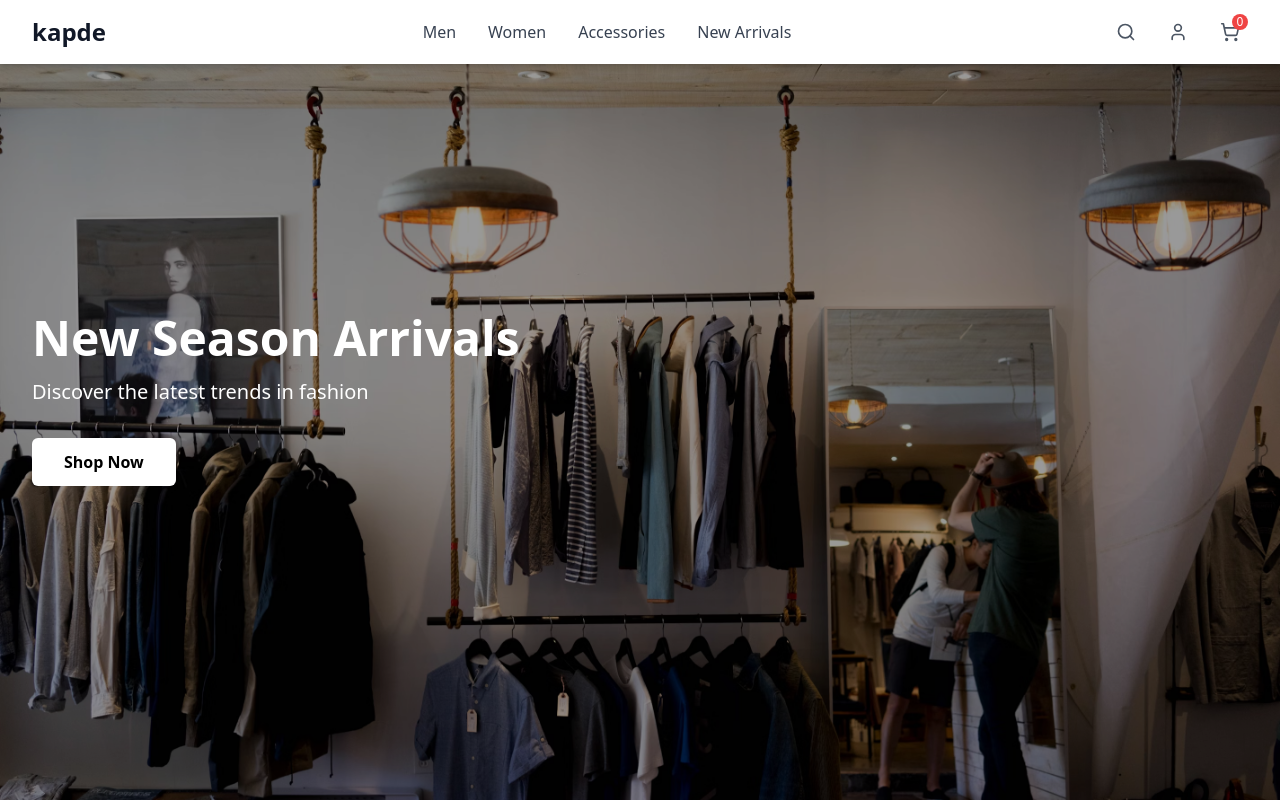
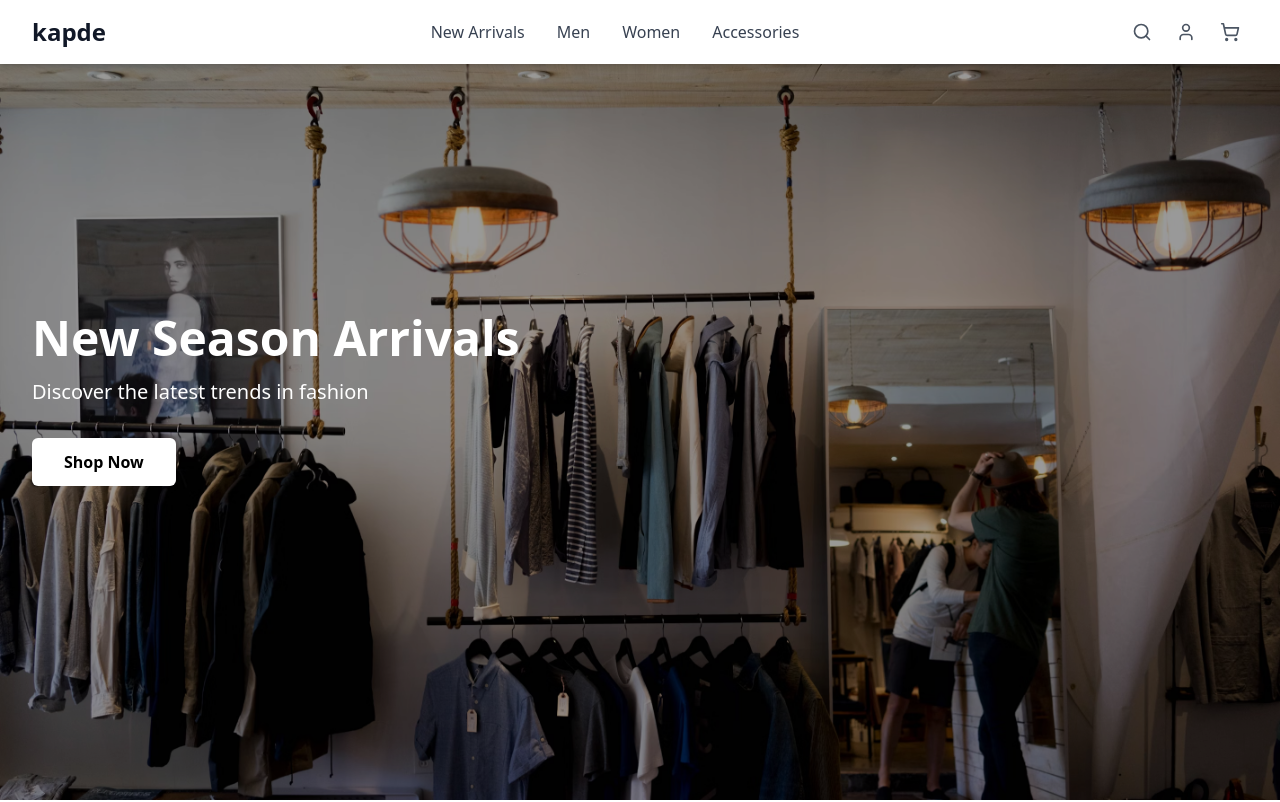
Before and after one commit to viveknaskar/kapde, a React (Vite) app: page / in a window 1280 px wide. Shown: the top 802 px of the page. Built offline with nearby package versions, Linux system fonts and the light colour scheme.

Commit message:
fixed wire up cart, search, mobile menu, and newsletter, fixed nav anchors, price formatting, footer, and code quality issues

```diff
--- a/package.json
+++ b/package.json
@@ -28,6 +28,6 @@
     "tailwindcss": "^3.4.17",
     "typescript": "^5.5.3",
     "typescript-eslint": "^8.3.0",
-    "vite": "^5.4.2"
+    "vite": "^8.0.0"
   }
 }
--- a/src/App.tsx
+++ b/src/App.tsx
@@ -1,153 +1,85 @@
+import { useState } from 'react';
 import Navbar from './components/Navbar';
 import Hero from './components/Hero';
 import CategorySection from './components/CategorySection';
 import Newsletter from './components/Newsletter';
+import Footer from './components/Footer';
 
-const newArrivals = [
-  {
-    id: 1,
-    name: "Summer Dress",
-    price: 89.99,
-    image: "/images/summer-dress.jpg"
-  },
-  {
-    id: 2,
-    name: "Casual Shirt",
-    price: 49.99,
-    image: "/images/casual-shirt.jpg"
-  },
-  {
-    id: 3,
-    name: "Denim Jacket",
-    price: 129.99,
-    image: "/images/denim-jacket.jpg"
-  },
-  {
-    id: 4,
-    name: "Classic Watch",
-    price: 199.99,
-    image: "/images/classic-watch.jpg"
-  }
+interface Product {
+  id: number;
+  name: string;
+  price: number;
+  image: string;
+}
+
+const newArrivals: Product[] = [
+  { id: 1, name: "Summer Dress", price: 89.99, image: "/images/summer-dress.jpg" },
+  { id: 2, name: "Casual Shirt", price: 49.99, image: "/images/casual-shirt.jpg" },
+  { id: 3, name: "Denim Jacket", price: 129.99, image: "/images/denim-jacket.jpg" },
+  { id: 4, name: "Classic Watch", price: 199.99, image: "/images/classic-watch.jpg" },
 ];
 
-const menProducts = [
-  {
-    id: 5,
-    name: "Classic Suit",
-    price: 299.99,
-    image: "/images/classic-suit.jpg"
-  },
-  {
-    id: 6,
-    name: "Leather Shoes",
-    price: 149.99,
-    image: "/images/leather-shoes.jpg"
-  },
-  {
-    id: 7,
-    name: "Cotton T-Shirt",
-    price: 29.99,
-    image: "/images/cotton-t-shirt.jpg"
-  },
-  {
-    id: 8,
-    name: "Casual Sneakers",
-    price: 89.99,
-    image: "/images/casual-sneakers.jpg"
-  }
+const menProducts: Product[] = [
+  { id: 5, name: "Classic Suit", price: 299.99, image: "/images/classic-suit.jpg" },
+  { id: 6, name: "Leather Shoes", price: 149.99, image: "/images/leather-shoes.jpg" },
+  { id: 7, name: "Cotton T-Shirt", price: 29.99, image: "/images/cotton-t-shirt.jpg" },
+  { id: 8, name: "Casual Sneakers", price: 89.99, image: "/images/casual-sneakers.jpg" },
 ];
 
-const womenProducts = [
-  {
-    id: 9,
-    name: "Evening Gown",
-    price: 199.99,
-    image: "/images/evening-gown.jpg"
-  },
-  {
-    id: 10,
-    name: "Designer Bag",
-    price: 159.99,
-    image: "/images/designer-bag.jpg"
-  },
-  {
-    id: 11,
-    name: "Summer Hat",
-    price: 39.99,
-    image: "/images/summer-hat.jpg"
-  },
-  {
-    id: 12,
-    name: "High Heels",
-    price: 129.99,
-    image: "/images/high-heels.jpg"
-  }
+const womenProducts: Product[] = [
+  { id: 9, name: "Evening Gown", price: 199.99, image: "/images/evening-gown.jpg" },
+  { id: 10, name: "Designer Bag", price: 159.99, image: "/images/designer-bag.jpg" },
+  { id: 11, name: "Summer Hat", price: 39.99, image: "/images/summer-hat.jpg" },
+  { id: 12, name: "High Heels", price: 129.99, image: "/images/high-heels.jpg" },
 ];
 
-const accessories = [
-  {
-    id: 13,
-    name: "Pearl Necklace",
-    price: 299.99,
-    image: "/images/pearl-necklace.jpg"
-  },
-  {
-    id: 14,
-    name: "Sunglasses",
-    price: 79.99,
-    image: "/images/sunglasses.jpg"
-  },
-  {
-    id: 15,
-    name: "Travel Bag",
-    price: 49.99,
-    image: "/images/travel-bag.jpg"
-  },
-  {
-    id: 16,
-    name: "Diamond Bracelet",
-    price: 89.99,
-    image: "/images/diamond-bracelet.jpg"
-  }
+const accessories: Product[] = [
+  { id: 13, name: "Pearl Necklace", price: 299.99, image: "/images/pearl-necklace.jpg" },
+  { id: 14, name: "Sunglasses", price: 79.99, image: "/images/sunglasses.jpg" },
+  { id: 15, name: "Travel Bag", price: 49.99, image: "/images/travel-bag.jpg" },
+  { id: 16, name: "Diamond Bracelet", price: 89.99, image: "/images/diamond-bracelet.jpg" },
+];
+
+const allCategories = [
+  { title: 'New Arrivals', products: newArrivals },
+  { title: 'Men', products: menProducts },
+  { title: 'Women', products: womenProducts },
+  { title: 'Accessories', products: accessories },
 ];
 
 function App() {
+  const [cartItems, setCartItems] = useState<number[]>([]);
+  const [searchQuery, setSearchQuery] = useState('');
+
+  const handleAddToCart = (product: Product) => {
+    setCartItems((prev) => [...prev, product.id]);
+  };
+
+  const filterProducts = (products: Product[]) => {
+    if (!searchQuery.trim()) return products;
+    return products.filter((p) =>
+      p.name.toLowerCase().includes(searchQuery.toLowerCase())
+    );
+  };
+
   return (
     <div className="min-h-screen bg-white">
-      <Navbar />
+      <Navbar
+        cartCount={cartItems.length}
+        searchQuery={searchQuery}
+        onSearchChange={setSearchQuery}
+      />
       <Hero />
-      <CategorySection title="New Arrivals" products={newArrivals} />
-      <CategorySection title="Men" products={menProducts} />
-      <CategorySection title="Women" products={womenProducts} />
-      <CategorySection title="Accessories" products={accessories} />
+      {allCategories.map(({ title, products }) => (
+        <CategorySection
+          key={title}
+          title={title}
+          products={filterProducts(products)}
+          onAddToCart={handleAddToCart}
+        />
+      ))}
       <Newsletter />
-      <footer className="bg-gray-900 text-white py-8">
-        <div className="max-w-7xl mx-auto px-4 sm:px-6 lg:px-8">
-          <div className="grid grid-cols-1 md:grid-cols-3 gap-8">
-            <div>
-              <h3 className="text-lg font-semibold mb-4">About Kapde</h3>
-              <p className="text-gray-400">Your one-stop destination for fashion and style.</p>
-            </div>
-            <div>
-              <h3 className="text-lg font-semibold mb-4">Quick Links</h3>
-              <ul className="space-y-2 text-gray-400">
-                <li><a href="#" className="hover:text-white">About Us</a></li>
-                <li><a href="#" className="hover:text-white">Contact</a></li>
-                <li><a href="#" className="hover:text-white">FAQs</a></li>
-                <li><a href="#" className="hover:text-white">Shipping</a></li>
-              </ul>
-            </div>
-            <div>
-              <h3 className="text-lg font-semibold mb-4">Contact Us</h3>
-              <p className="text-gray-400">Email: info@kapde.com</p>
-              <p className="text-gray-400">Phone: +91 98000 00000</p>
-            </div>
-          </div>
-          <div className="mt-8 pt-8 border-t border-gray-800 text-center text-gray-400">
-            <p>&copy; 2025 Kapde. All rights reserved.</p>
-          </div>
-        </div>
-      </footer>
+      <Footer />
     </div>
   );
 }
--- /dev/null
+++ b/src/components/Footer.tsx
@@ -0,0 +1,33 @@
+const Footer = () => {
+  return (
+    <footer className="bg-gray-900 text-white py-8">
+      <div className="max-w-7xl mx-auto px-4 sm:px-6 lg:px-8">
+        <div className="grid grid-cols-1 md:grid-cols-3 gap-8">
+          <div>
+            <h3 className="text-lg font-semibold mb-4">About Kapde</h3>
+            <p className="text-gray-400">Your one-stop destination for fashion and style.</p>
+          </div>
+          <div>
+            <h3 className="text-lg font-semibold mb-4">Quick Links</h3>
+            <ul className="space-y-2 text-gray-400">
+              <li><a href="#new-arrivals" className="hover:text-white">New Arrivals</a></li>
+              <li><a href="#men" className="hover:text-white">Men</a></li>
+              <li><a href="#women" className="hover:text-white">Women</a></li>
+              <li><a href="#accessories" className="hover:text-white">Accessories</a></li>
+            </ul>
+          </div>
+          <div>
+            <h3 className="text-lg font-semibold mb-4">Contact Us</h3>
+            <p className="text-gray-400">Email: info@kapde.com</p>
+            <p className="text-gray-400">Phone: +91 98000 00000</p>
+          </div>
+        </div>
+        <div className="mt-8 pt-8 border-t border-gray-800 text-center text-gray-400">
+          <p>&copy; {new Date().getFullYear()} Kapde. All rights reserved.</p>
+        </div>
+      </div>
+    </footer>
+  );
+};
+
+export default Footer;
--- a/src/components/Navbar.tsx
+++ b/src/components/Navbar.tsx
@@ -1,6 +1,23 @@
-import { Search, ShoppingCart, User } from 'lucide-react';
+import { useState } from 'react';
+import { Search, ShoppingCart, User, Menu, X } from 'lucide-react';
 
-const Navbar = () => {
+interface NavbarProps {
+  cartCount: number;
+  searchQuery: string;
+  onSearchChange: (query: string) => void;
+}
+
+const Navbar = ({ cartCount, searchQuery, onSearchChange }: NavbarProps) => {
+  const [mobileMenuOpen, setMobileMenuOpen] = useState(false);
+  const [searchOpen, setSearchOpen] = useState(false);
+
+  const navLinks = [
+    { label: 'New Arrivals', href: '#new-arrivals' },
+    { label: 'Men', href: '#men' },
+    { label: 'Women', href: '#women' },
+    { label: 'Accessories', href: '#accessories' },
+  ];
+
   return (
     <nav className="bg-white shadow-md fixed w-full z-50">
       <div className="max-w-7xl mx-auto px-4 sm:px-6 lg:px-8">
@@ -9,30 +26,72 @@ const Navbar = () => {
             <h1 className="text-2xl font-bold text-gray-900">kapde</h1>
           </div>
 
-          <div className="hidden md:block">
-            <div className="flex items-center space-x-8">
-              <a href="#men" className="text-gray-700 hover:text-black">Men</a>
-              <a href="#women" className="text-gray-700 hover:text-black">Women</a>
-              <a href="#accessories" className="text-gray-700 hover:text-black">Accessories</a>
-              <a href="#new" className="text-gray-700 hover:text-black">New Arrivals</a>
-            </div>
+          <div className="hidden md:flex items-center space-x-8">
+            {navLinks.map((link) => (
+              <a key={link.href} href={link.href} className="text-gray-700 hover:text-black">
+                {link.label}
+              </a>
+            ))}
           </div>
 
-          <div className="flex items-center space-x-4">
-            <button className="p-2 rounded-full hover:bg-gray-100">
+          <div className="flex items-center space-x-2">
+            <button
+              className="p-2 rounded-full hover:bg-gray-100"
+              onClick={() => setSearchOpen((prev) => !prev)}
+              aria-label="Toggle search"
+            >
               <Search className="h-5 w-5 text-gray-600" />
             </button>
-            <button className="p-2 rounded-full hover:bg-gray-100">
+            <button className="p-2 rounded-full hover:bg-gray-100" aria-label="Account">
               <User className="h-5 w-5 text-gray-600" />
             </button>
-            <button className="p-2 rounded-full hover:bg-gray-100 relative">
+            <button className="p-2 rounded-full hover:bg-gray-100 relative" aria-label="Cart">
               <ShoppingCart className="h-5 w-5 text-gray-600" />
-              <span className="absolute top-0 right-0 bg-red-500 text-white rounded-full w-4 h-4 text-xs flex items-center justify-center">
-                0
-              </span>
+              {cartCount > 0 && (
+                <span className="absolute top-0 right-0 bg-red-500 text-white rounded-full w-4 h-4 text-xs flex items-center justify-center">
+                  {cartCount}
+                </span>
+              )}
+            </button>
+            <button
+              className="md:hidden p-2 rounded-full hover:bg-gray-100"
+              onClick={() => setMobileMenuOpen((prev) => !prev)}
+              aria-label="Toggle menu"
+            >
+              {mobileMenuOpen ? <X className="h-5 w-5 text-gray-600" /> : <Menu className="h-5 w-5 text-gray-600" />}
             </button>
           </div>
         </div>
+
+        {searchOpen && (
+          <div className="pb-3">
+            <input
+              type="text"
+              value={searchQuery}
+              onChange={(e) => onSearchChange(e.target.value)}
+              placeholder="Search products..."
+              autoFocus
+              className="w-full px-4 py-2 border border-gray-300 rounded-md focus:outline-none focus:ring-2 focus:ring-black"
+            />
+          </div>
+        )}
+
+        {mobileMenuOpen && (
+          <div className="md:hidden pb-3 border-t border-gray-100 pt-2">
+            <div className="flex flex-col space-y-1">
+              {navLinks.map((link) => (
+                <a
+                  key={link.href}
+                  href={link.href}
+                  onClick={() => setMobileMenuOpen(false)}
+                  className="px-2 py-2 text-gray-700 hover:text-black hover:bg-gray-50 rounded-md"
+                >
+                  {link.label}
+                </a>
+              ))}
+            </div>
+          </div>
+        )}
       </div>
     </nav>
   );
```
Also changed, not shown: src/components/CategorySection.tsx (+14 -6 lines), src/components/Hero.tsx (+8 -1 lines), src/components/Newsletter.tsx (+26 -3 lines), 1 other file (tests, documents, lock files or other folders).
